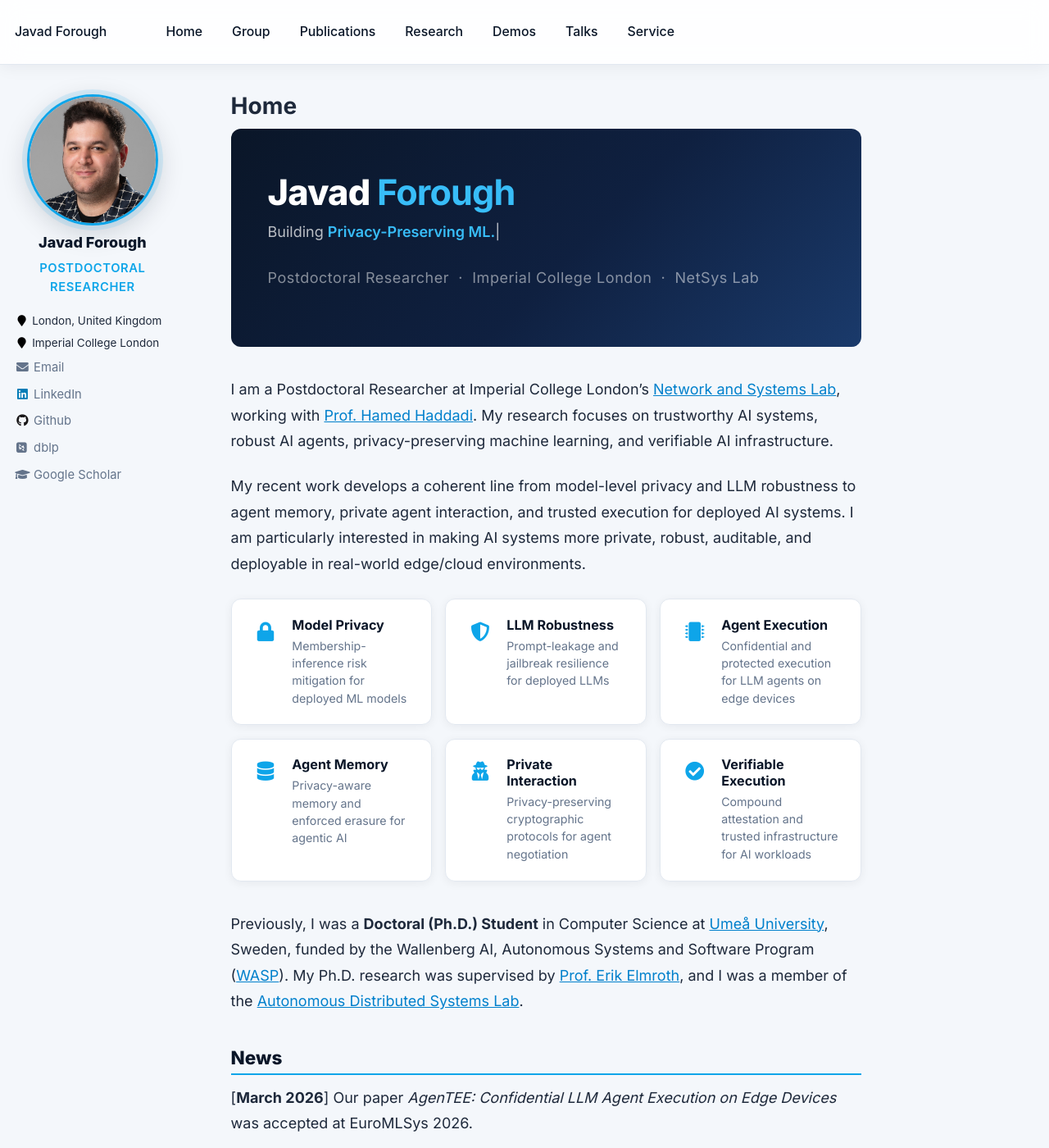
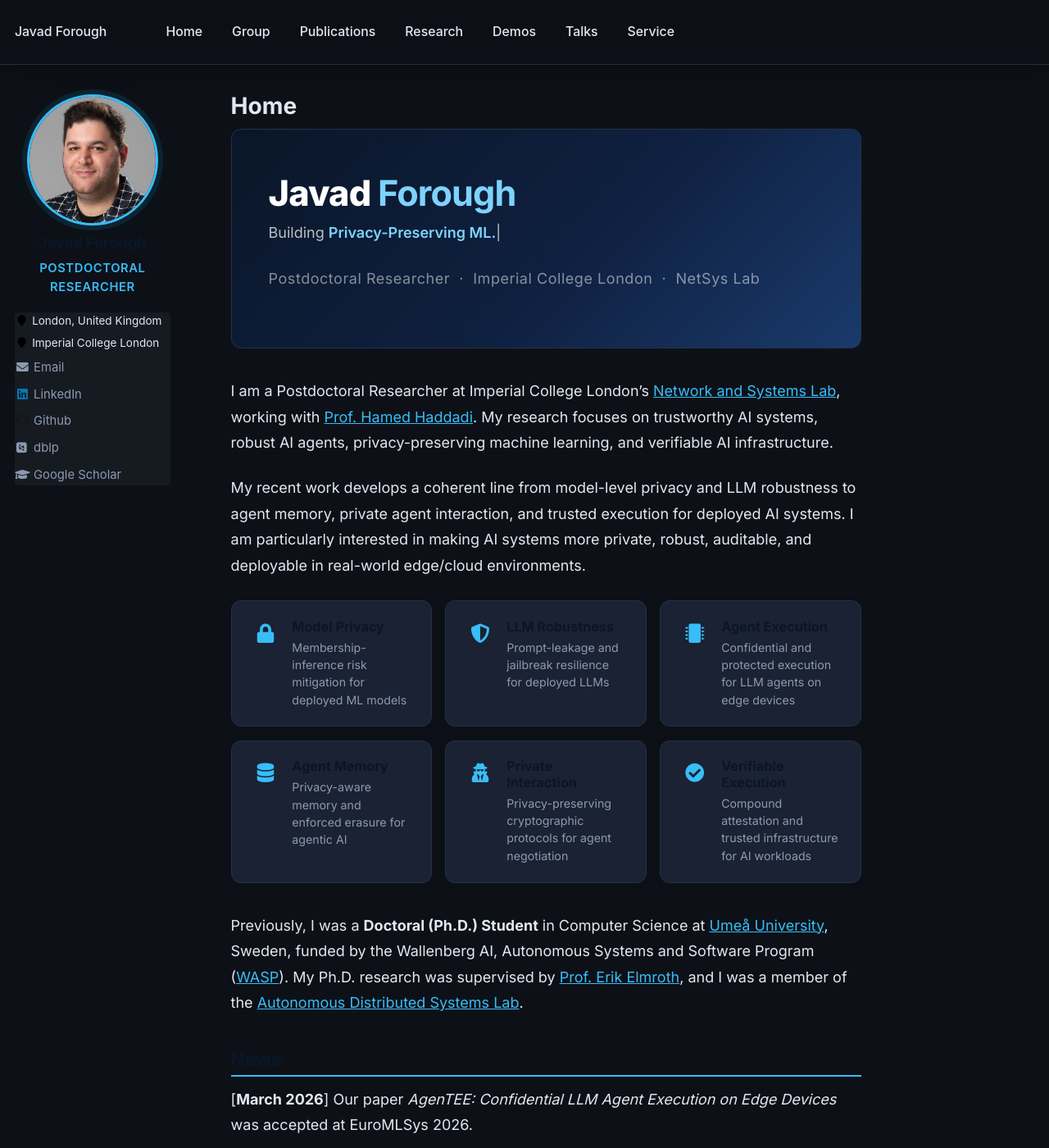
Before and after one commit to Javad-Forough/Javad-Forough.github.io, a Jekyll site: the page built from _pages/about.md, in a window 1280 px wide and 1400 px high. Shown: the whole window at 82% size. Built offline with Jekyll 4.4.1, drawn with Linux system fonts in a browser that asks for light colours; nearby versions of some CDN libraries; some web fonts are replaced.

Commit message:
Update website

```diff
--- a/_sass/_custom.scss
+++ b/_sass/_custom.scss
@@ -6,14 +6,15 @@
   --navy:          #0a1628;
   --navy-mid:      #0f2040;
   --navy-light:    #1a3a6b;
-  --blue-accent:   #0ea5e9;
-  --blue-light:    #38bdf8;
-  --purple-accent: #7c3aed;
-  --bg:            #f4f7fb;
-  --card-bg:       #ffffff;
-  --text:          #1e293b;
-  --text-muted:    #64748b;
-  --border:        #e2e8f0;
+  --blue-accent:   #38bdf8;
+  --blue-light:    #7dd3fc;
+  --purple-accent: #a78bfa;
+  --bg:            #0d1117;
+  --bg-2:          #161b22;
+  --card-bg:       #1a2233;
+  --text:          #e2e8f0;
+  --text-muted:    #8b9ab0;
+  --border:        #253047;
   --radius:        12px;
 }
 
@@ -30,17 +31,17 @@ h1, h2, h3, h4, h5 {
   font-weight: 700;
 }
 
-/* ---------- Nav — frosted glass ---------- */
+/* ---------- Nav — dark frosted glass ---------- */
 
 .masthead {
-  background: rgba(255, 255, 255, 0.88) !important;
+  background: rgba(13, 17, 23, 0.88) !important;
   backdrop-filter: blur(14px);
   -webkit-backdrop-filter: blur(14px);
   border-bottom: 1px solid var(--border) !important;
   position: sticky;
   top: 0;
   z-index: 100;
-  box-shadow: 0 1px 20px rgba(10, 22, 40, 0.07);
+  box-shadow: 0 1px 24px rgba(0, 0, 0, 0.4);
 }
 
 .greedy-nav {
@@ -48,7 +49,7 @@ h1, h2, h3, h4, h5 {
 }
 
 .greedy-nav a {
-  color: var(--navy) !important;
+  color: var(--text) !important;
   font-weight: 500;
   font-size: 0.88rem;
   transition: color 0.2s;
@@ -58,7 +59,30 @@ h1, h2, h3, h4, h5 {
   color: var(--blue-accent) !important;
 }
 
+.greedy-nav button {
+  color: var(--text-muted) !important;
+}
+
+.greedy-nav__toggle span,
+.greedy-nav__toggle span::before,
+.greedy-nav__toggle span::after {
+  background: var(--text) !important;
+}
+
 /* ---------- Sidebar ---------- */
+
+.sidebar { background: transparent !important; }
+
+.author__urls {
+  background: var(--bg-2) !important;
+  border-color: var(--border) !important;
+}
+
+.author__urls-wrapper button {
+  background: var(--card-bg) !important;
+  border-color: var(--border) !important;
+  color: var(--text) !important;
+}
 
 .author__avatar {
   width: 160px !important;
@@ -128,12 +152,12 @@ h1, h2, h3, h4, h5 {
 }
 
 .page__content a {
-  color: #0080cc;
+  color: var(--blue-accent);
   transition: color 0.2s;
 }
 
 .page__content a:hover {
-  color: var(--blue-accent);
+  color: var(--blue-light);
 }
 
 .page__content p {
@@ -143,13 +167,14 @@ h1, h2, h3, h4, h5 {
 /* ---------- Hero banner ---------- */
 
 .hero-banner {
-  background: linear-gradient(135deg, var(--navy) 0%, var(--navy-mid) 55%, var(--navy-light) 100%);
+  background: linear-gradient(135deg, #0a1628 0%, #0f2040 55%, #1a3a6b 100%);
   color: white;
   padding: 3rem 2.5rem 2.5rem;
   margin-bottom: 2rem;
   border-radius: var(--radius);
   position: relative;
   overflow: hidden;
+  border: 1px solid var(--border);
 }
 
 .hero-banner h1 {
@@ -425,8 +450,8 @@ h1, h2, h3, h4, h5 {
 }
 
 .page__content table th {
-  background: var(--navy) !important;
-  color: white !important;
+  background: var(--navy-mid) !important;
+  color: var(--text) !important;
   font-weight: 600;
   font-size: 0.85rem;
   border: none !important;
@@ -435,6 +460,16 @@ h1, h2, h3, h4, h5 {
 .page__content table td {
   border-color: var(--border) !important;
   font-size: 0.88rem;
+  color: var(--text);
+  background: var(--card-bg);
+}
+
+.page__content table tr:nth-child(even) td {
+  background: var(--bg-2) !important;
+}
+
+.page__content table tr:hover td {
+  background: rgba(56, 189, 248, 0.06) !important;
 }
 
 /* ---------- Footer ---------- */
```
